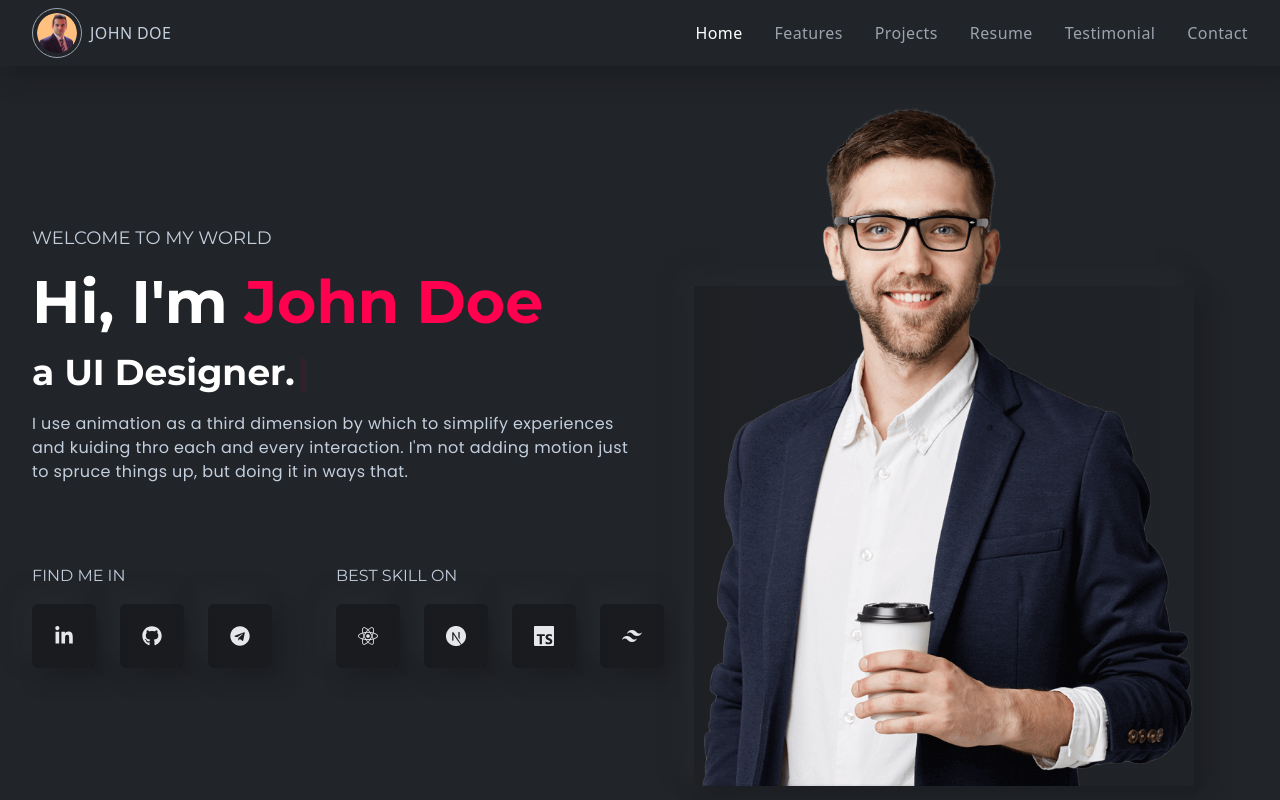
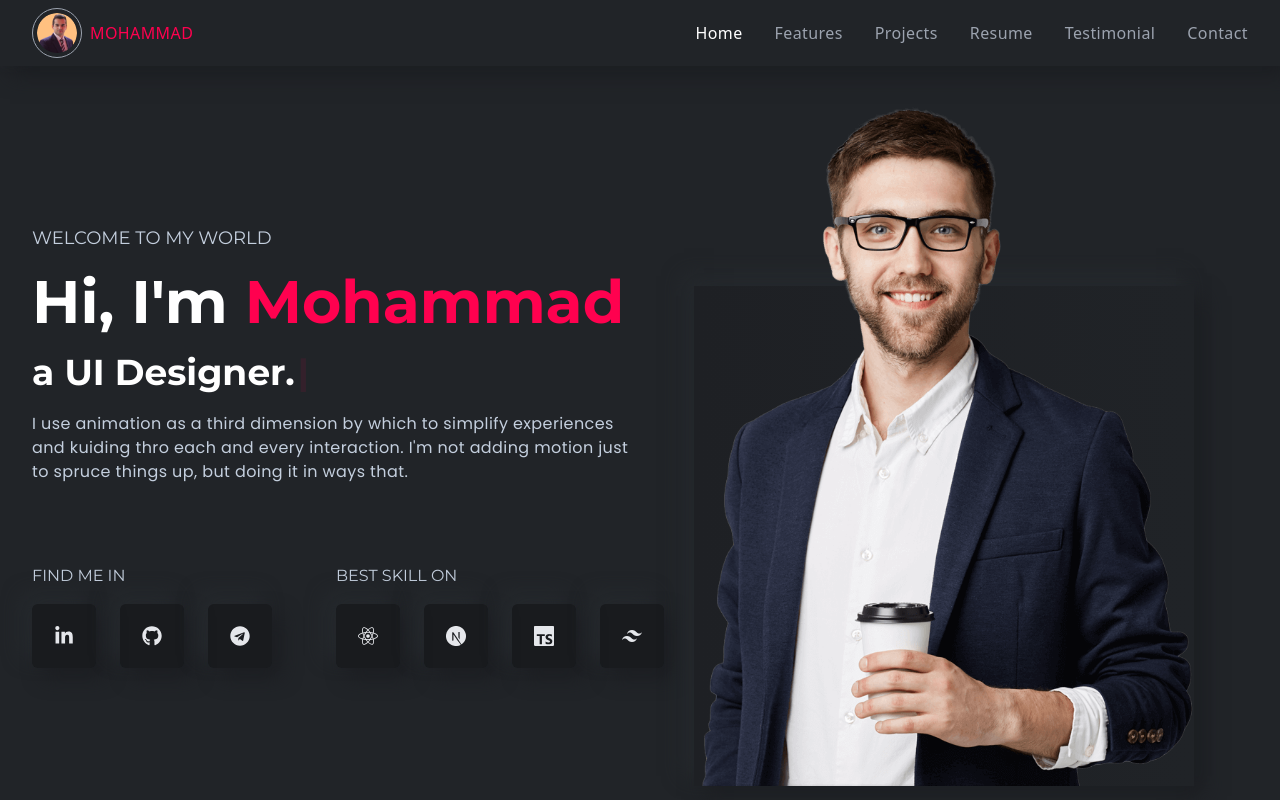
Before and after one commit to noorjsdivs/youtubeportfolio, a React (Create React App) app: page / in a window 1280 px wide. Shown: the top 800 px of the page. Built offline with nearby package versions, Linux system fonts and the light colour scheme.

Commit message:
logo was updated

```diff
--- a/src/components/banner/LeftBanner.js
+++ b/src/components/banner/LeftBanner.js
@@ -15,7 +15,7 @@ const LeftBanner = () => {
       <div className="flex flex-col gap-5">
         <h4 className=" text-lg font-normal">WELCOME TO MY WORLD</h4>
         <h1 className="text-6xl font-bold text-white">
-          Hi, I'm <span className="text-designColor capitalize">John doe</span>
+          Hi, I'm <span className="text-designColor capitalize">Mohammad</span>
         </h1>
         <h2 className="text-4xl font-bold text-white">
           a <span>{text}</span>
--- a/src/components/logo/Logo.jsx
+++ b/src/components/logo/Logo.jsx
@@ -6,9 +6,9 @@ const Logo = ({ name }) => {
       <img
         src={logoImg}
         className="h-[50px] w-[50px] border border-gray-400 p-1 rounded-full"
-        alt="john doe"
+        alt="Mohammad"
       />
-      <span className="uppercase text-base tracking-wide text-secondaryColor font-medium">
+      <span className="uppercase text-base tracking-wide text-designColor font-medium">
         {name}
       </span>
     </h2>
--- a/src/components/navbar/Navbar.js
+++ b/src/components/navbar/Navbar.js
@@ -17,7 +17,7 @@ const Navbar = () => {
       {/* container */}
       <div className="flex justify-between items-center py-2 max-w-screen-xl mx-auto px-3 md:px-8">
         {/* logo */}
-        <Logo name='john doe'/>
+        <Logo name='Mohammad'/>
         {/* navlinks */}
         <ul className="hidden md:flex items-center space-x-8">
           {navLinksData.map((item) => (
--- a/src/components/navbar/ResponsiveMenu.jsx
+++ b/src/components/navbar/ResponsiveMenu.jsx
@@ -15,7 +15,7 @@ const ResponsiveMenu = ({nav,handleNav,navLinksData}) => {
     <div className="flex justify-between items-center">
       {/* Logo Image */}
       <div>
-       <Logo name='john deo' />
+       <Logo name='Mohammad' />
       </div>
       <button className='hover:text-designColor hover:rotate-[360deg] duration-500' onClick={handleNav}>
         <FaTimes size={30} />
```
